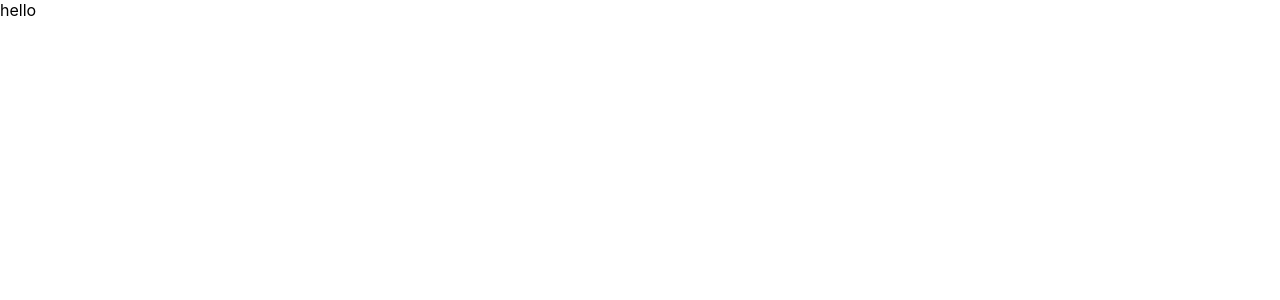
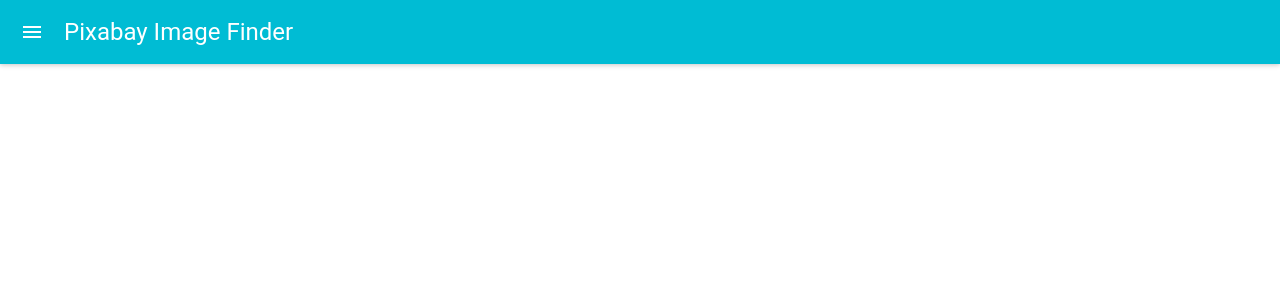
Before and after one commit to DaWood32913/react-image-finder, a React (Create React App) app: page / in a window 1280 px wide. Shown: the top 300 px of the page. Built offline with nearby package versions, Linux system fonts and the light colour scheme.

Commit message:
imported navbar from material-ui

```diff
--- a/src/App.js
+++ b/src/App.js
@@ -1,12 +1,18 @@
-import React from 'react';
-import './App.css';
+import React, { Component } from "react";
+import MuiThemeProvider from "material-ui/styles/MuiThemeProvider";
+import NavBar from "./components/navbar/NavBar";
+import "./App.css";
 
-function App() {
-  return (
-    <div className="App">
-    hello
-    </div>
-  );
+class App extends Component {
+  render() {
+    return (
+      <MuiThemeProvider>
+        <div>
+          <NavBar />
+        </div>
+      </MuiThemeProvider>
+    );
+  }
 }
 
 export default App;
--- a/src/components/navbar/NavBar.js
+++ b/src/components/navbar/NavBar.js
@@ -0,0 +1,6 @@
+import React from 'react';
+import AppBar from 'material-ui/AppBar';
+
+const NavBar =  () => <AppBar title="Pixabay Image Finder" />
+
+export default NavBar;
```
